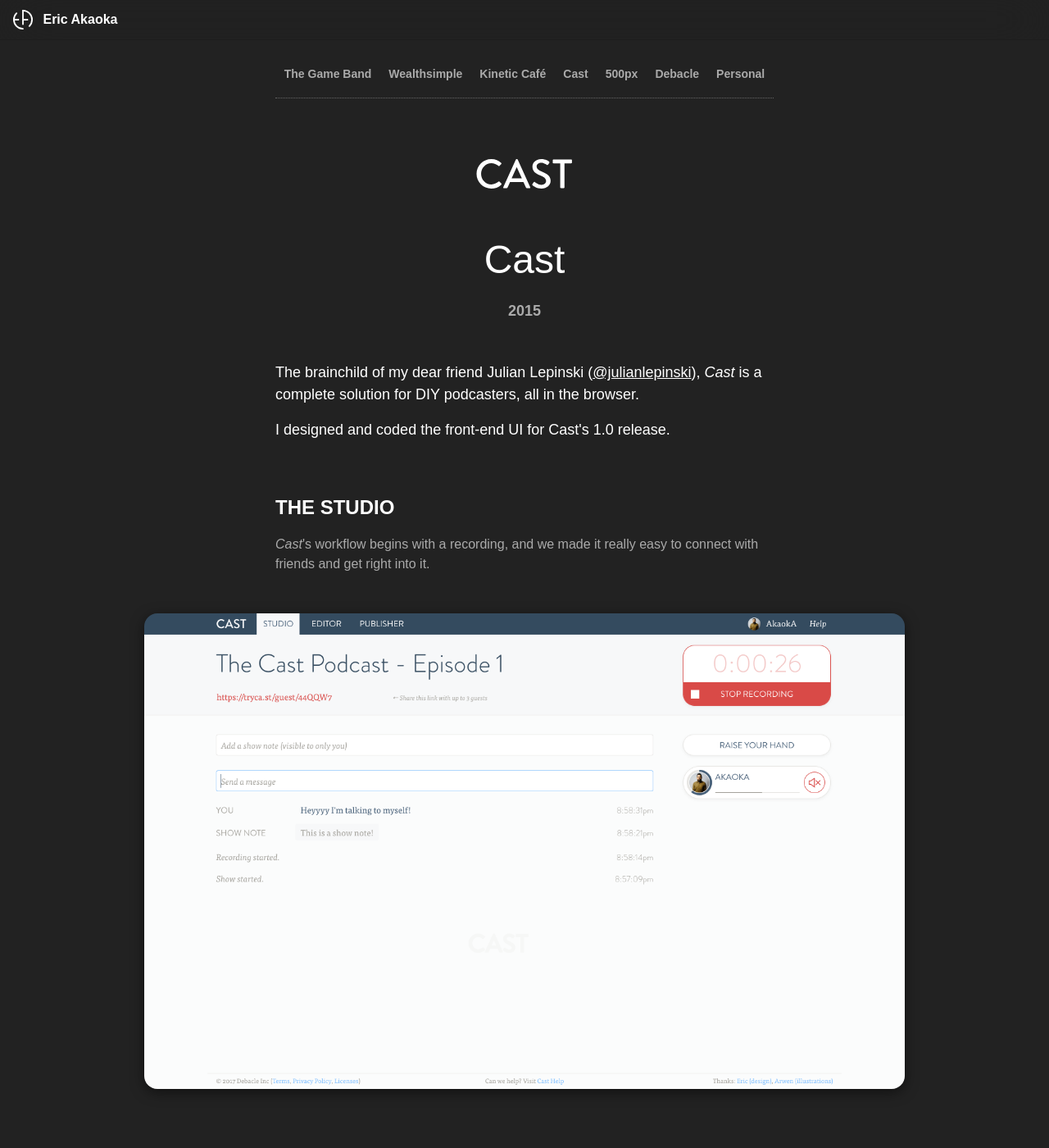
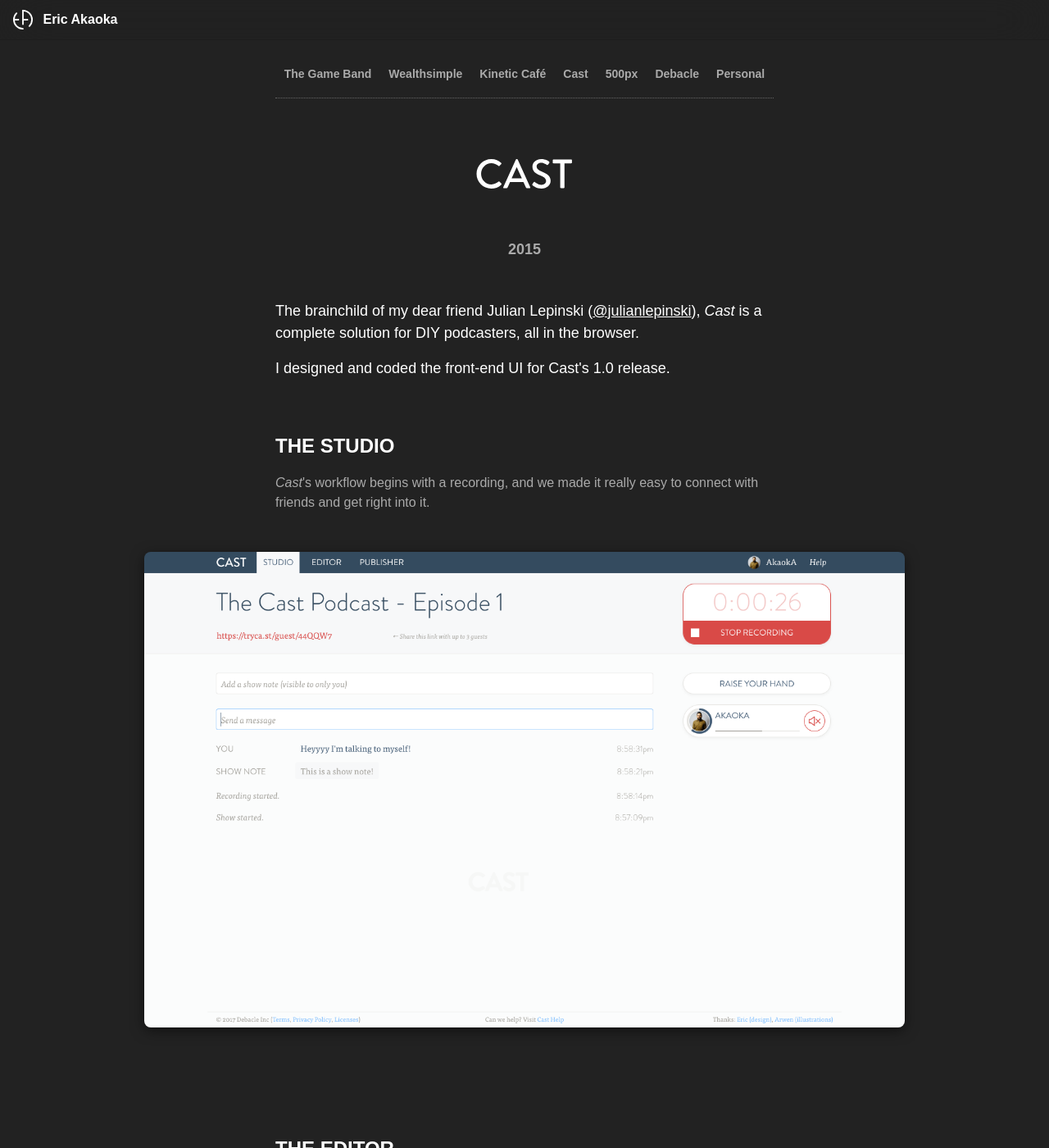
Before and after one commit to AkaokA/ea2015, a Jekyll site: the page built from work/cast.html, in a window 1280 px wide and 1400 px high. Shown: the whole window at 82% size. Built offline with Jekyll 4.4.1, drawn with Linux system fonts in a browser that asks for light colours; nearby versions of some CDN libraries.

Commit message:
Small updates.

```diff
--- a/css/ea.scss
+++ b/css/ea.scss
@@ -37,7 +37,7 @@
 
 $base-shadow: 0 4px 16px rgba(0,0,0,0.50);
 $light-shadow: 0 4px 16px rgba(0,0,0,0.1);
-$corner-radius: 16px;
+$corner-radius: 8px;
 
 $animation-delay: 0.5s;
 
@@ -155,7 +155,7 @@
 	position: relative;
 	text-align: center;
 	padding: calc($spacing-unit * 2) 0;
-	height: 90vh;
+	height: 95vh;
 	min-height: 280px;
 
 	&.shorter {
--- a/index.html
+++ b/index.html
@@ -68,9 +68,7 @@
 	<h2>Photography</h2>
 	<p>I've been taking photos as a hobby since 2012, settling on portraiture collaborations with friends as my primary outlet.</p>
 	<p>Find me on <a href="https://instagram.com/akaoka">Instagram</a>.</p>
-	<ul class="work">
-		<!-- <div class='lr_embed' style='position: relative; padding-bottom: 50%; height: 0; overflow: hidden;'><iframe id='iframe' src='https://lightroom.adobe.com/embed/shares/4fba6aaa76034470a8fbbf90dba32ed8/slideshow?background_color=%232D2D2D&color=%23999999' frameborder='0'style='width:100%; height:100%; position: absolute; top:0; left:0;' ></iframe></div>	 -->
-	</ul>
+	<ul></ul>
 </section>
 
 <section class="section-podcast tile-section group">
--- a/work/cast.html
+++ b/work/cast.html
@@ -1,7 +1,7 @@
 ---
 layout: portfolio
 id: cast
-title: Cast
+title:
 years: 2015
 description: The brainchild of my dear friend Julian Lepinski (<a href="http://twitter.com/julianlepinski">@julianlepinski</a>), <em>Cast</em> is a complete solution for DIY podcasters, all in the browser.</p><p>I designed and coded the front-end UI for Cast's 1.0 release.
 permalink: work/cast/
--- a/work/fivehundredpx.html
+++ b/work/fivehundredpx.html
@@ -1,7 +1,7 @@
 ---
 layout: portfolio
 id: fivehundredpx
-title: 500px
+title:
 years: 2012 – 2015
 description: I had the amazing opportunity to work for one of the world's premier photo communities, helping professionals and amateurs share their work and their love for the artform.</p>
 permalink: work/fivehundredpx/
--- a/work/wealthsimple.html
+++ b/work/wealthsimple.html
@@ -73,7 +73,7 @@
 	<div class="work-description wide">
 		<h2>Interaction Design Details</h2>
 		<p>While not often explicitly mandated by the product team, one of my favourite pastimes—especially early on while the team was smaller—was to sneak in little moments of user-facing delight into our apps. </p>
-		<p>One of these that I'm most proud of was the Coinpile: when a user successfully makes a deposit, the success screen shows Wealthsimple-branded gold coins rain down in an extravagant display. On top of that, it hid another moment of delight when users realize that the pile of coins reacted to accelerometer inputs, allowing the user to shake and jostle them in their hand.</p>
+		<p>One of these that I'm most proud of was the "Coinpile": when a user successfully makes a deposit, the success screen shows Wealthsimple-branded gold coins rain down in an extravagant display. On top of that, it hid another moment of delight when users realize that the pile of coins reacted to accelerometer inputs, allowing the user to shake and jostle them in their hand.</p>
 		<p>I built this UX myself using Apple's SceneKit 3D engine, and convinced an engineer to integrate it into the shipping Invest app, where it remained until Unification.</p>
 	</div>
 	<div class="work-images full">
```
Also changed, not shown: other parts of index.html (+1 -1 lines), other parts of work/wealthsimple.html (+1 -1 lines).
